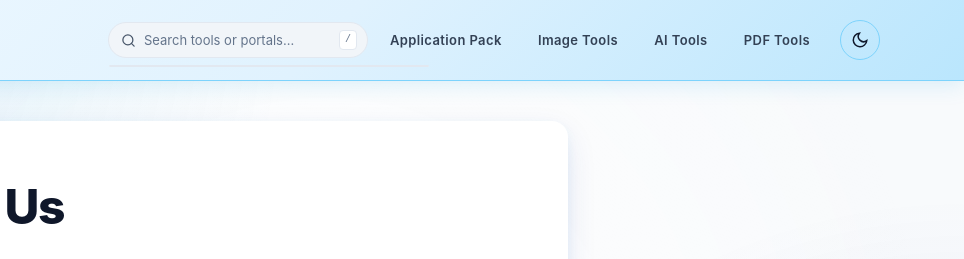
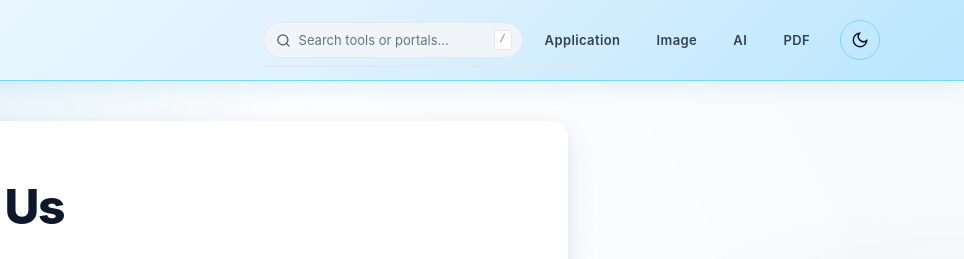
Before and after one commit to abhiwebnode/uploadsure, a plain HTML site: page contact.html in a window 1280 px wide. Shown: the top 259 px of the page, 316-1280 px from the left. Drawn offline with Linux system fonts and the light colour scheme.

Commit message:
nav menu

```diff
--- a/contact.html
+++ b/contact.html
@@ -85,10 +85,10 @@
 		</div>
 	  <!-- Global search -->
 	  <div class="nav-links-wrapper">
-		<a href="application-pack.html">Application Pack</a>
-		<a href="image-tools.html">Image Tools</a>
-		<a href="ai-tools.html">AI Tools</a>
-		<a href="pdf-tools.html">PDF Tools</a>
+		<a href="application-pack.html">Application</a>
+		<a href="image-tools.html">Image</a>
+		<a href="ai-tools.html">AI</a>
+		<a href="pdf-tools.html">PDF</a>
 	  </div>
 
 	  <button class="toggle" id="themeBtn" title="Toggle dark mode" aria-label="Toggle dark mode"></button>
```
Also changed, not shown: ai-tools.html (+4 -4 lines), application-pack.html (+4 -4 lines), image-tools.html (+4 -4 lines), index.html (+4 -4 lines), pdf-tools.html (+4 -4 lines), privacy.html (+4 -4 lines), terms.html (+4 -4 lines).
